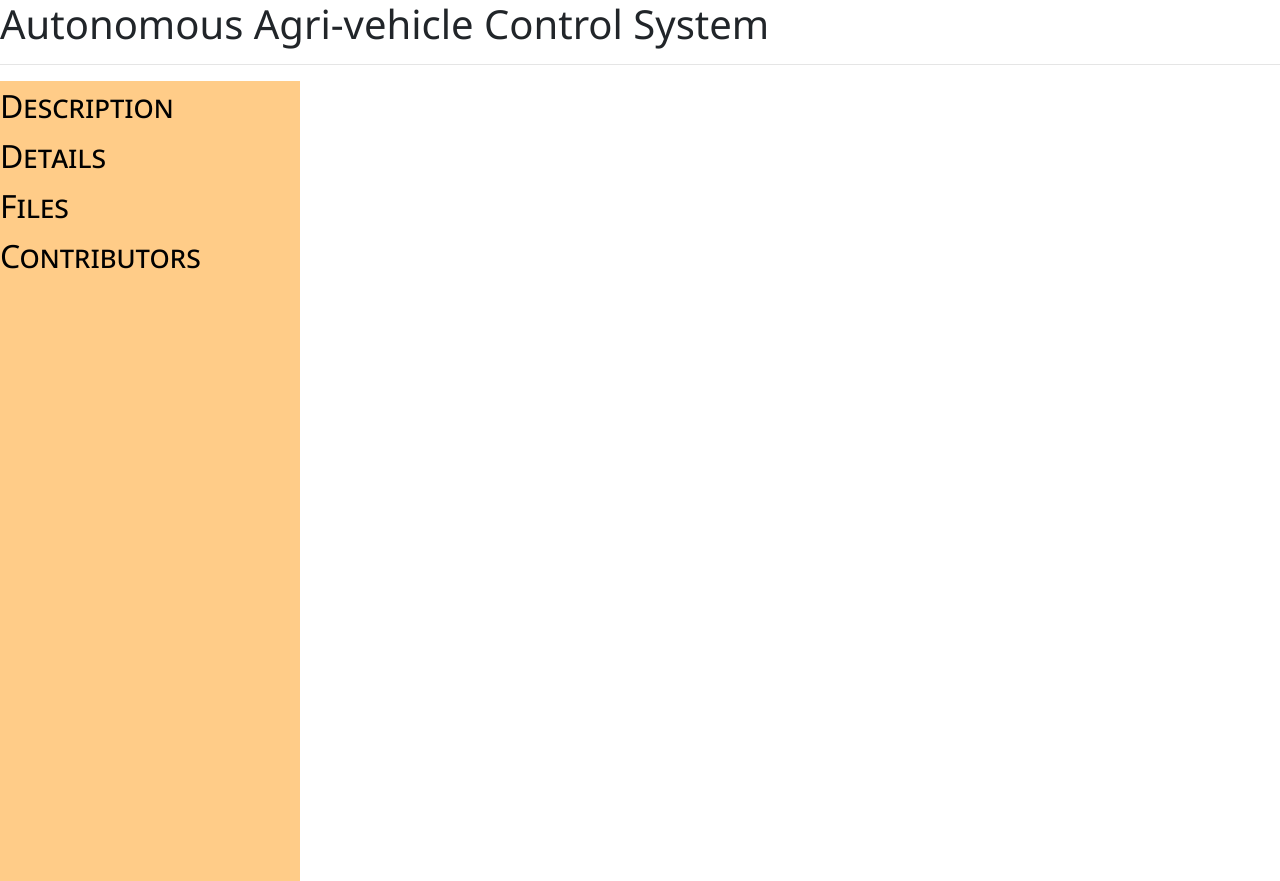
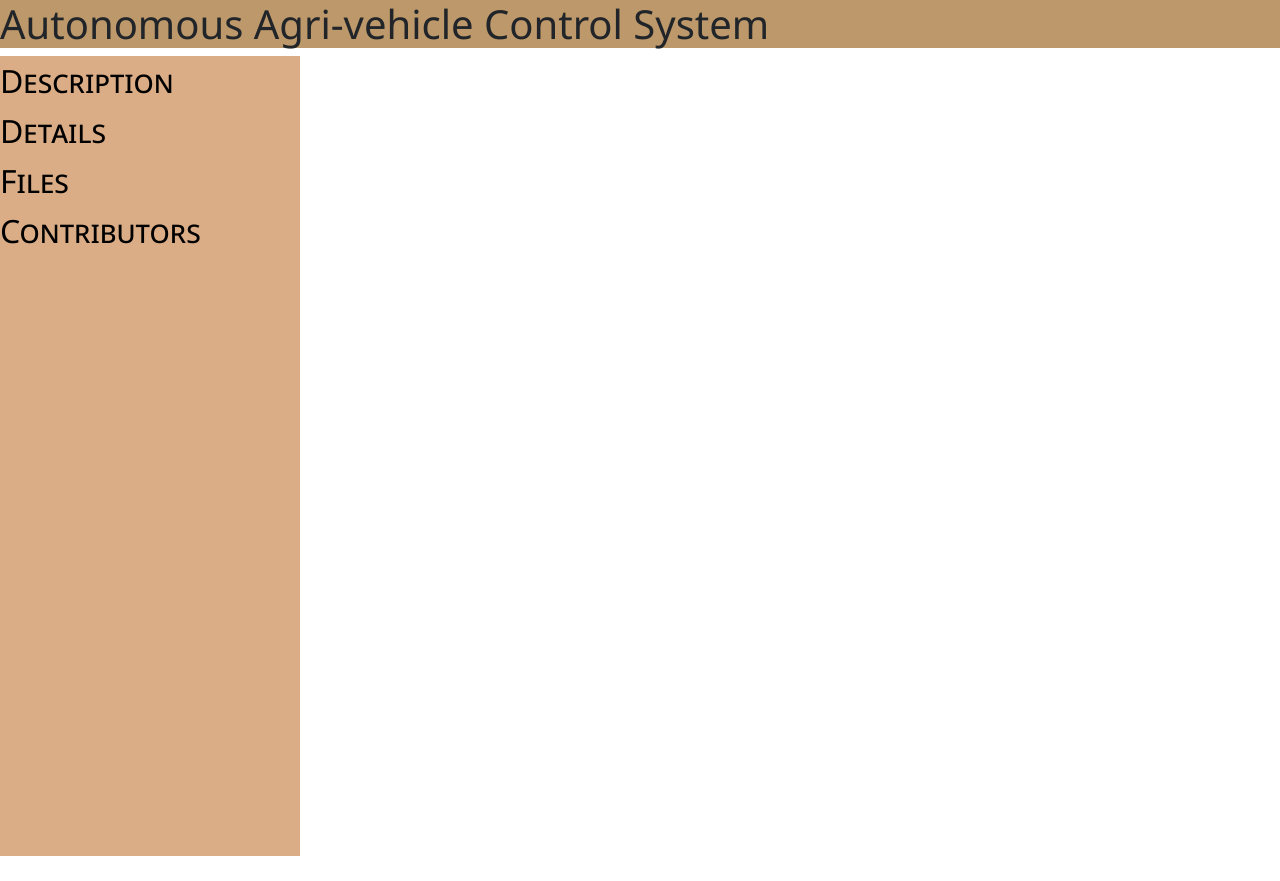
Before and after one commit to ngochieu642/Server-Position-NodeJS, a website: page index.html in a window 1280 px wide. After the commit the page ends 856 px from the top, so only its background shows below. Drawn offline with nearby package versions, Linux system fonts and the light colour scheme.

Commit message:
Change color background

```diff
--- a/index.html
+++ b/index.html
@@ -34,7 +34,8 @@
               height: 50px;
               text-align:left;
               height:100%;
-              background-color:#ffcc88;
+              /* background-color:#ffcc88; */
+              background-color: #daad86
             }
 
             #nav a {
@@ -58,7 +59,8 @@
 
             .page {
               display: none;
-              background-color:#ffeecc;
+              /* background-color:#ffeecc; */
+              background-color:#fbeec1;
               padding-left:20px;
               padding-top:20px;
               margin:0px;
@@ -136,8 +138,8 @@
 </head>
 
 <body style="font-family: 'Segoe UI'">
-    <h1>Autonomous Agri-vehicle Control System</h1>
-    <hr>
+    <h1 style="background-color:#bc986a;" >Autonomous Agri-vehicle Control System</h1>
+
     <!--Our Menus-->
     <div id="content">
         <nav id="nav">
```
